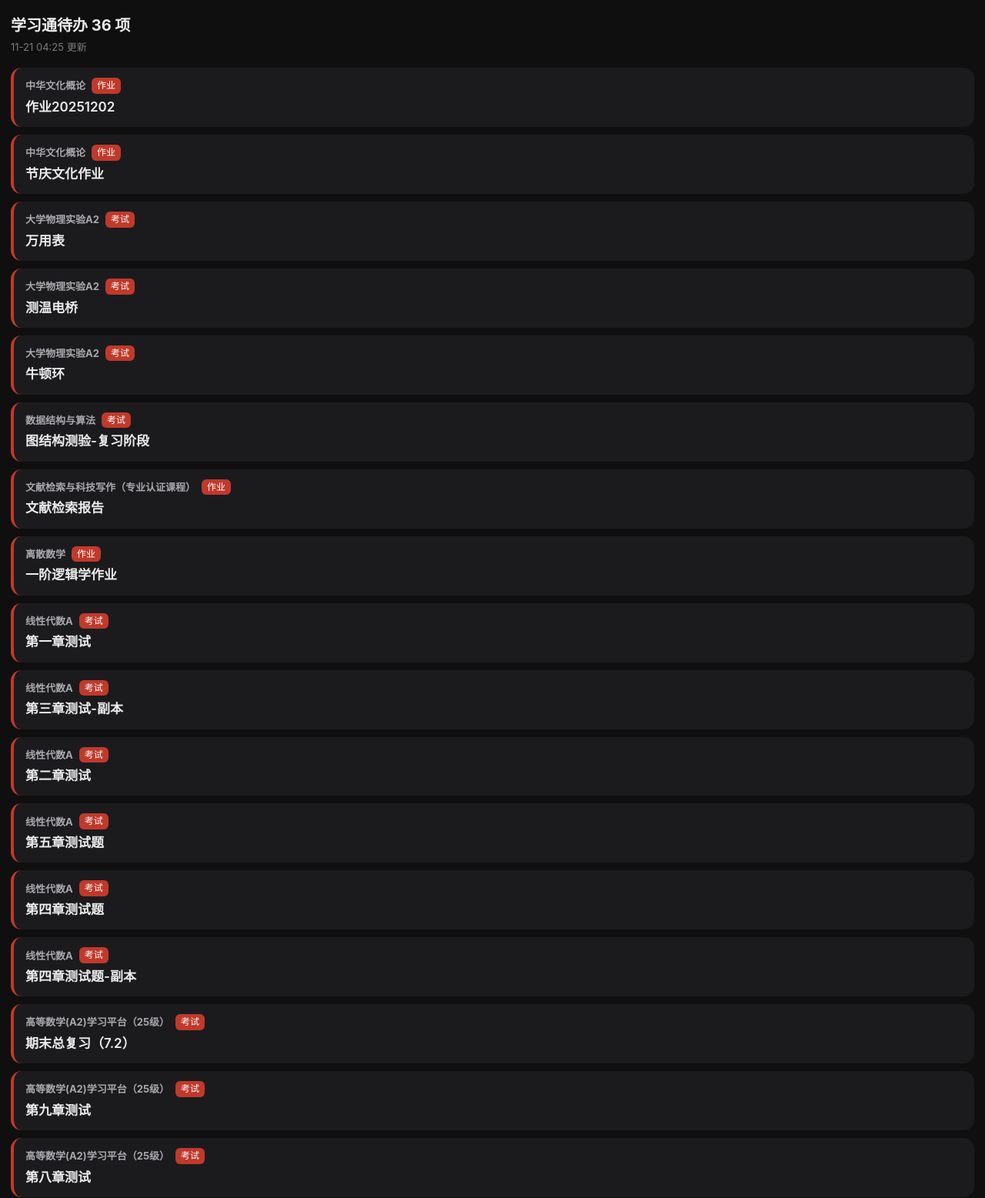
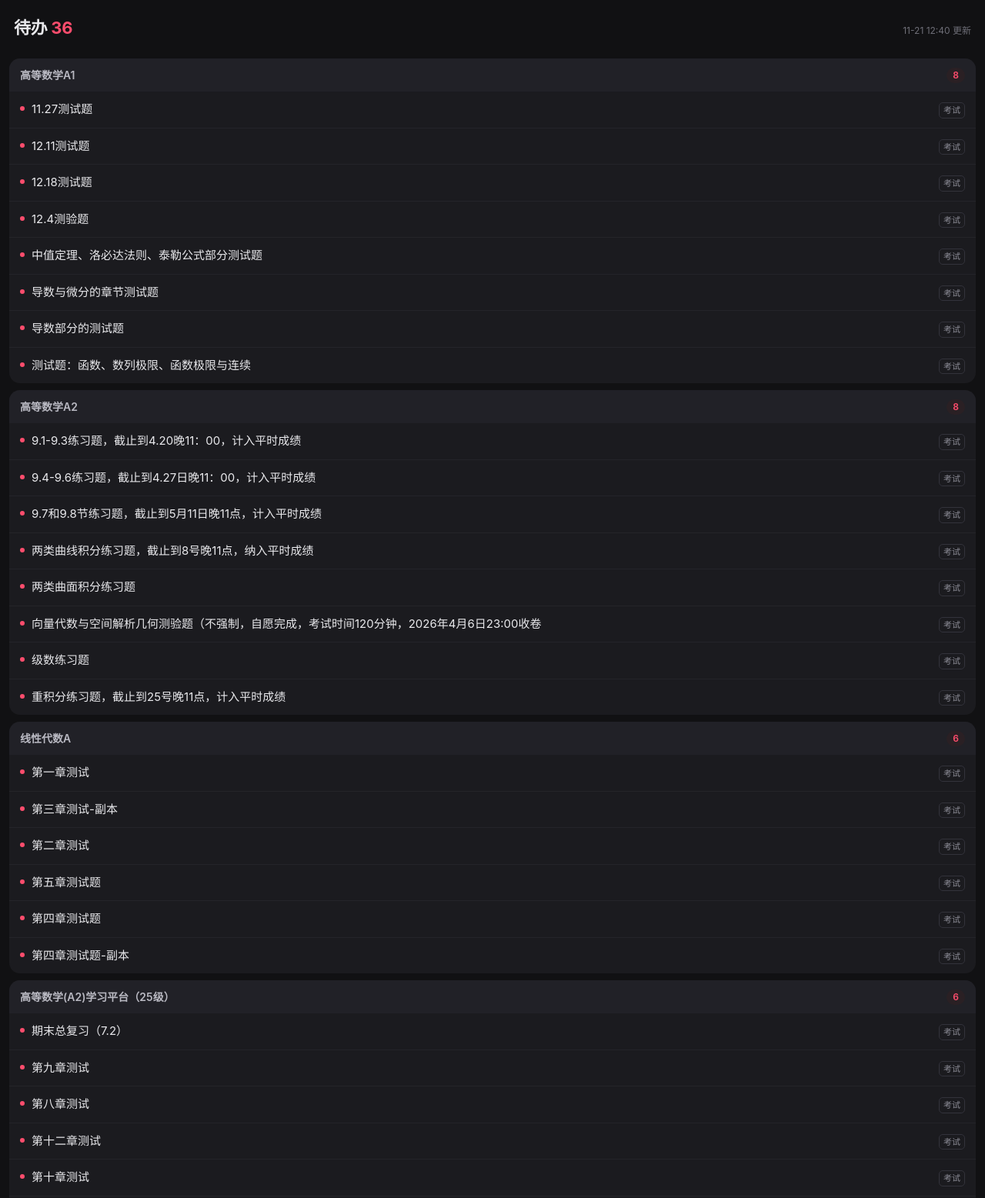
Before and after one commit to kaidev-mc/cx-todo, a plain HTML site: page index.html in a window 1280 px wide. Shown: the top 1557 px of the page at 77% size. Drawn offline with Linux system fonts and the light colour scheme.

Commit message:
deploy: a4ab19fcd4ab684b4f300f333b8134a10a4ddf93

```diff
--- a/index.html
+++ b/index.html
@@ -1,48 +1,68 @@
-<!doctype html><meta charset="utf-8">
-<meta name="viewport" content="width=device-width,initial-scale=1">
+<!doctype html><html lang="zh-CN"><head>
+<meta charset="utf-8">
+<meta name="viewport" content="width=device-width,initial-scale=1,viewport-fit=cover">
+<meta name="apple-mobile-web-app-capable" content="yes">
+<meta name="theme-color" content="#111113">
 <title>学习通待办</title>
 <style>
-body{background:#0f0f10;color:#ececec;font:17px/1.55 -apple-system,"PingFang SC",sans-serif;margin:0;padding:18px 14px 40px}
-h1{font-size:20px;margin:0 0 2px} .sub{color:#7b7b80;font-size:13px;margin-bottom:14px}
-ul{list-style:none;padding:0} li{background:#1b1b1e;border-radius:14px;padding:13px 15px;margin:10px 0;border-left:4px solid #c0392b}
-li.ok{border-left-color:#2ecc71;text-align:center;color:#8fe3b0}
-.hd{display:flex;gap:8px;align-items:center;font-size:13px;color:#a8a8ad;margin-bottom:4px}
-.k{background:#c0392b;color:#fff;border-radius:6px;padding:1px 7px;font-size:12px}
-.ti{font-weight:600}
-</style>
-<h1>学习通待办 36 项</h1><div class="sub">11-21 04:25 更新</div><ul><li><div class="hd"><b>中华文化概论</b><span class="k">作业</span></div><div class="ti">作业20251202</div></li>
-<li><div class="hd"><b>中华文化概论</b><span class="k">作业</span></div><div class="ti">节庆文化作业</div></li>
-<li><div class="hd"><b>大学物理实验A2</b><span class="k">考试</span></div><div class="ti">万用表</div></li>
-<li><div class="hd"><b>大学物理实验A2</b><span class="k">考试</span></div><div class="ti">测温电桥</div></li>
-<li><div class="hd"><b>大学物理实验A2</b><span class="k">考试</span></div><div class="ti">牛顿环</div></li>
-<li><div class="hd"><b>数据结构与算法</b><span class="k">考试</span></div><div class="ti">图结构测验-复习阶段</div></li>
-<li><div class="hd"><b>文献检索与科技写作（专业认证课程）</b><span class="k">作业</span></div><div class="ti">文献检索报告</div></li>
-<li><div class="hd"><b>离散数学</b><span class="k">作业</span></div><div class="ti">一阶逻辑学作业</div></li>
-<li><div class="hd"><b>线性代数A</b><span class="k">考试</span></div><div class="ti">第一章测试</div></li>
-<li><div class="hd"><b>线性代数A</b><span class="k">考试</span></div><div class="ti">第三章测试-副本</div></li>
-<li><div class="hd"><b>线性代数A</b><span class="k">考试</span></div><div class="ti">第二章测试</div></li>
-<li><div class="hd"><b>线性代数A</b><span class="k">考试</span></div><div class="ti">第五章测试题</div></li>
-<li><div class="hd"><b>线性代数A</b><span class="k">考试</span></div><div class="ti">第四章测试题</div></li>
-<li><div class="hd"><b>线性代数A</b><span class="k">考试</span></div><div class="ti">第四章测试题-副本</div></li>
-<li><div class="hd"><b>高等数学(A2)学习平台（25级）</b><span class="k">考试</span></div><div class="ti">期末总复习（7.2）</div></li>
-<li><div class="hd"><b>高等数学(A2)学习平台（25级）</b><span class="k">考试</span></div><div class="ti">第九章测试</div></li>
-<li><div class="hd"><b>高等数学(A2)学习平台（25级）</b><span class="k">考试</span></div><div class="ti">第八章测试</div></li>
-<li><div class="hd"><b>高等数学(A2)学习平台（25级）</b><span class="k">考试</span></div><div class="ti">第十二章测试</div></li>
-<li><div class="hd"><b>高等数学(A2)学习平台（25级）</b><span class="k">考试</span></div><div class="ti">第十章测试</div></li>
-<li><div class="hd"><b>高等数学(A2)学习平台（25级）</b><span class="k">考试</span></div><div class="ti">软件专业高数下册期末总复习</div></li>
-<li><div class="hd"><b>高等数学A1</b><span class="k">考试</span></div><div class="ti">11.27测试题</div></li>
-<li><div class="hd"><b>高等数学A1</b><span class="k">考试</span></div><div class="ti">12.11测试题</div></li>
-<li><div class="hd"><b>高等数学A1</b><span class="k">考试</span></div><div class="ti">12.18测试题</div></li>
-<li><div class="hd"><b>高等数学A1</b><span class="k">考试</span></div><div class="ti">12.4测验题</div></li>
-<li><div class="hd"><b>高等数学A1</b><span class="k">考试</span></div><div class="ti">中值定理、洛必达法则、泰勒公式部分测试题</div></li>
-<li><div class="hd"><b>高等数学A1</b><span class="k">考试</span></div><div class="ti">导数与微分的章节测试题</div></li>
-<li><div class="hd"><b>高等数学A1</b><span class="k">考试</span></div><div class="ti">导数部分的测试题</div></li>
-<li><div class="hd"><b>高等数学A1</b><span class="k">考试</span></div><div class="ti">测试题：函数、数列极限、函数极限与连续</div></li>
-<li><div class="hd"><b>高等数学A2</b><span class="k">考试</span></div><div class="ti">9.1-9.3练习题，截止到4.20晚11：00，计入平时成绩</div></li>
-<li><div class="hd"><b>高等数学A2</b><span class="k">考试</span></div><div class="ti">9.4-9.6练习题，截止到4.27日晚11：00，计入平时成绩</div></li>
-<li><div class="hd"><b>高等数学A2</b><span class="k">考试</span></div><div class="ti">9.7和9.8节练习题，截止到5月11日晚11点，计入平时成绩</div></li>
-<li><div class="hd"><b>高等数学A2</b><span class="k">考试</span></div><div class="ti">两类曲线积分练习题，截止到8号晚11点，纳入平时成绩</div></li>
-<li><div class="hd"><b>高等数学A2</b><span class="k">考试</span></div><div class="ti">两类曲面积分练习题</div></li>
-<li><div class="hd"><b>高等数学A2</b><span class="k">考试</span></div><div class="ti">向量代数与空间解析几何测验题（不强制，自愿完成，考试时间120分钟，2026年4月6日23:00收卷</div></li>
-<li><div class="hd"><b>高等数学A2</b><span class="k">考试</span></div><div class="ti">级数练习题</div></li>
-<li><div class="hd"><b>高等数学A2</b><span class="k">考试</span></div><div class="ti">重积分练习题，截止到25号晚11点，计入平时成绩</div></li></ul>
+*{box-sizing:border-box;-webkit-tap-highlight-color:transparent}
+body{margin:0;padding:16px 12px 48px;background:#111113;color:#e9e9ec;
+font:15px/1.5 -apple-system,BlinkMacSystemFont,"PingFang SC","Microsoft YaHei",sans-serif}
+header{padding:4px 6px 14px;display:flex;align-items:baseline;gap:8px}
+h1{font-size:22px;margin:0;font-weight:700;letter-spacing:-.3px}
+header b{color:#ff4d6d;font-size:22px}
+header span{color:#6f6f78;font-size:12px;margin-left:auto}
+section{background:#1b1b1f;border-radius:14px;margin:9px 0;overflow:hidden}
+h2{font-size:14px;font-weight:600;color:#b9b9c2;margin:0;padding:11px 14px;
+background:#212127;display:flex;align-items:center;gap:8px}
+h2 em{margin-left:auto;font-style:normal;font-size:12px;color:#ff4d6d;
+background:#2a2024;border-radius:20px;padding:1px 8px}
+ul{list-style:none;margin:0;padding:0}
+li{display:flex;align-items:flex-start;gap:9px;padding:12px 14px;border-top:1px solid #242429}
+li:first-child{border-top:0}
+.dot{flex:0 0 6px;width:6px;height:6px;border-radius:50%;background:#ff4d6d;margin-top:7px}
+.t{flex:1;font-size:15px;line-height:1.45;word-break:break-word}
+.k{flex:0 0 auto;font-size:11px;color:#8b8b95;border:1px solid #33333b;
+border-radius:5px;padding:1px 5px;margin-top:2px}
+.empty{text-align:center;color:#8fe3b0;padding:40px 0}
+footer{text-align:center;color:#55555e;font-size:12px;padding-top:18px}
+</style></head><body>
+<header><h1>待办 <b>36</b></h1><span>11-21 12:40 更新</span></header>
+<section><h2>高等数学A1<em>8</em></h2><ul><li><i class="dot"></i><span class="t">11.27测试题</span><span class="k">考试</span></li>
+<li><i class="dot"></i><span class="t">12.11测试题</span><span class="k">考试</span></li>
+<li><i class="dot"></i><span class="t">12.18测试题</span><span class="k">考试</span></li>
+<li><i class="dot"></i><span class="t">12.4测验题</span><span class="k">考试</span></li>
+<li><i class="dot"></i><span class="t">中值定理、洛必达法则、泰勒公式部分测试题</span><span class="k">考试</span></li>
+<li><i class="dot"></i><span class="t">导数与微分的章节测试题</span><span class="k">考试</span></li>
+<li><i class="dot"></i><span class="t">导数部分的测试题</span><span class="k">考试</span></li>
+<li><i class="dot"></i><span class="t">测试题：函数、数列极限、函数极限与连续</span><span class="k">考试</span></li></ul></section>
+<section><h2>高等数学A2<em>8</em></h2><ul><li><i class="dot"></i><span class="t">9.1-9.3练习题，截止到4.20晚11：00，计入平时成绩</span><span class="k">考试</span></li>
+<li><i class="dot"></i><span class="t">9.4-9.6练习题，截止到4.27日晚11：00，计入平时成绩</span><span class="k">考试</span></li>
+<li><i class="dot"></i><span class="t">9.7和9.8节练习题，截止到5月11日晚11点，计入平时成绩</span><span class="k">考试</span></li>
+<li><i class="dot"></i><span class="t">两类曲线积分练习题，截止到8号晚11点，纳入平时成绩</span><span class="k">考试</span></li>
+<li><i class="dot"></i><span class="t">两类曲面积分练习题</span><span class="k">考试</span></li>
+<li><i class="dot"></i><span class="t">向量代数与空间解析几何测验题（不强制，自愿完成，考试时间120分钟，2026年4月6日23:00收卷</span><span class="k">考试</span></li>
+<li><i class="dot"></i><span class="t">级数练习题</span><span class="k">考试</span></li>
+<li><i class="dot"></i><span class="t">重积分练习题，截止到25号晚11点，计入平时成绩</span><span class="k">考试</span></li></ul></section>
+<section><h2>线性代数A<em>6</em></h2><ul><li><i class="dot"></i><span class="t">第一章测试</span><span class="k">考试</span></li>
+<li><i class="dot"></i><span class="t">第三章测试-副本</span><span class="k">考试</span></li>
+<li><i class="dot"></i><span class="t">第二章测试</span><span class="k">考试</span></li>
+<li><i class="dot"></i><span class="t">第五章测试题</span><span class="k">考试</span></li>
+<li><i class="dot"></i><span class="t">第四章测试题</span><span class="k">考试</span></li>
+<li><i class="dot"></i><span class="t">第四章测试题-副本</span><span class="k">考试</span></li></ul></section>
+<section><h2>高等数学(A2)学习平台（25级）<em>6</em></h2><ul><li><i class="dot"></i><span class="t">期末总复习（7.2）</span><span class="k">考试</span></li>
+<li><i class="dot"></i><span class="t">第九章测试</span><span class="k">考试</span></li>
+<li><i class="dot"></i><span class="t">第八章测试</span><span class="k">考试</span></li>
+<li><i class="dot"></i><span class="t">第十二章测试</span><span class="k">考试</span></li>
+<li><i class="dot"></i><span class="t">第十章测试</span><span class="k">考试</span></li>
+<li><i class="dot"></i><span class="t">软件专业高数下册期末总复习</span><span class="k">考试</span></li></ul></section>
+<section><h2>大学物理实验A2<em>3</em></h2><ul><li><i class="dot"></i><span class="t">万用表</span><span class="k">考试</span></li>
+<li><i class="dot"></i><span class="t">测温电桥</span><span class="k">考试</span></li>
+<li><i class="dot"></i><span class="t">牛顿环</span><span class="k">考试</span></li></ul></section>
+<section><h2>中华文化概论<em>2</em></h2><ul><li><i class="dot"></i><span class="t">作业20251202</span><span class="k">作业</span></li>
+<li><i class="dot"></i><span class="t">节庆文化作业</span><span class="k">作业</span></li></ul></section>
+<section><h2>数据结构与算法<em>1</em></h2><ul><li><i class="dot"></i><span class="t">图结构测验-复习阶段</span><span class="k">考试</span></li></ul></section>
+<section><h2>文献检索与科技写作（专业认证课程）<em>1</em></h2><ul><li><i class="dot"></i><span class="t">文献检索报告</span><span class="k">作业</span></li></ul></section>
+<section><h2>离散数学<em>1</em></h2><ul><li><i class="dot"></i><span class="t">一阶逻辑学作业</span><span class="k">作业</span></li></ul></section>
+<footer>数据来自学习通 · 每天自动更新</footer>
+</body></html>
--- a/todo.json
+++ b/todo.json
@@ -1,5 +1,5 @@
 {
- "updated": "2026-11-21T04:25:29",
+ "updated": "2026-11-21T12:40:23",
  "todo": [
   {
    "course": "中华文化概论",
```
